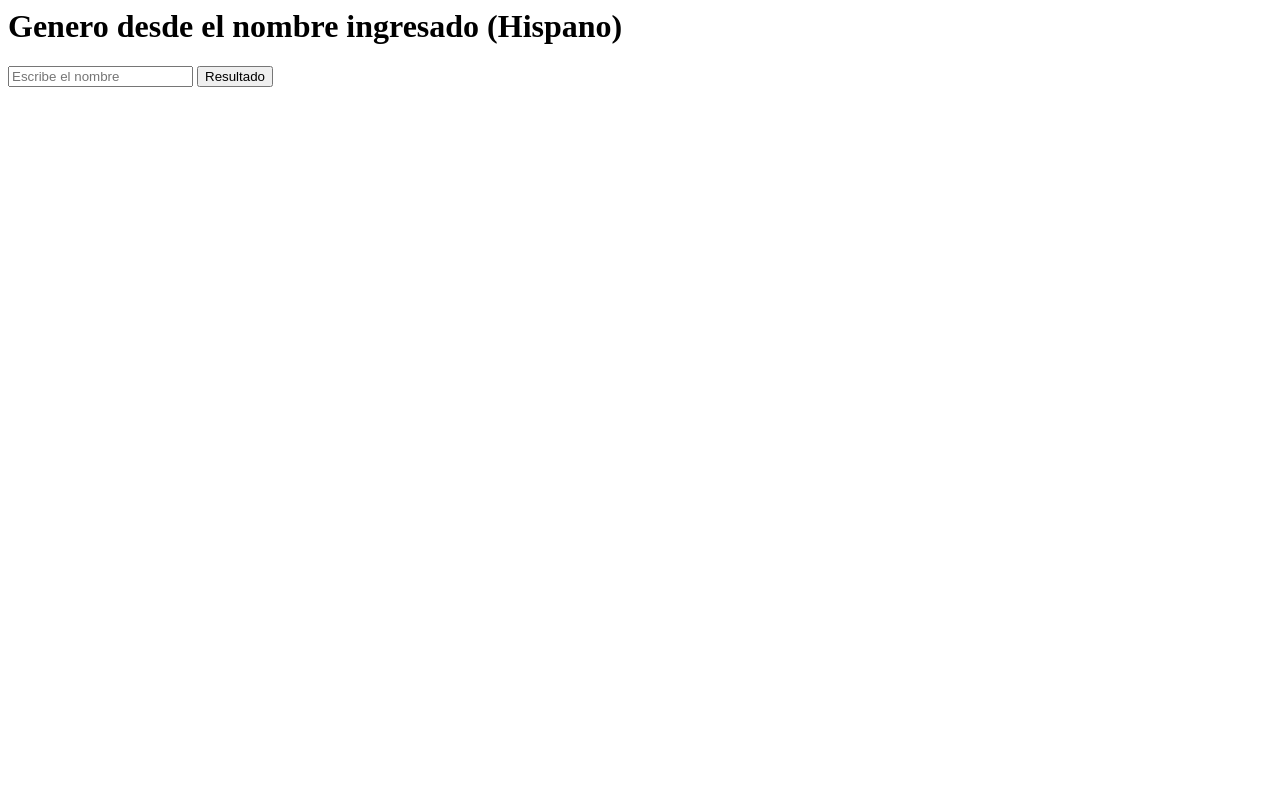
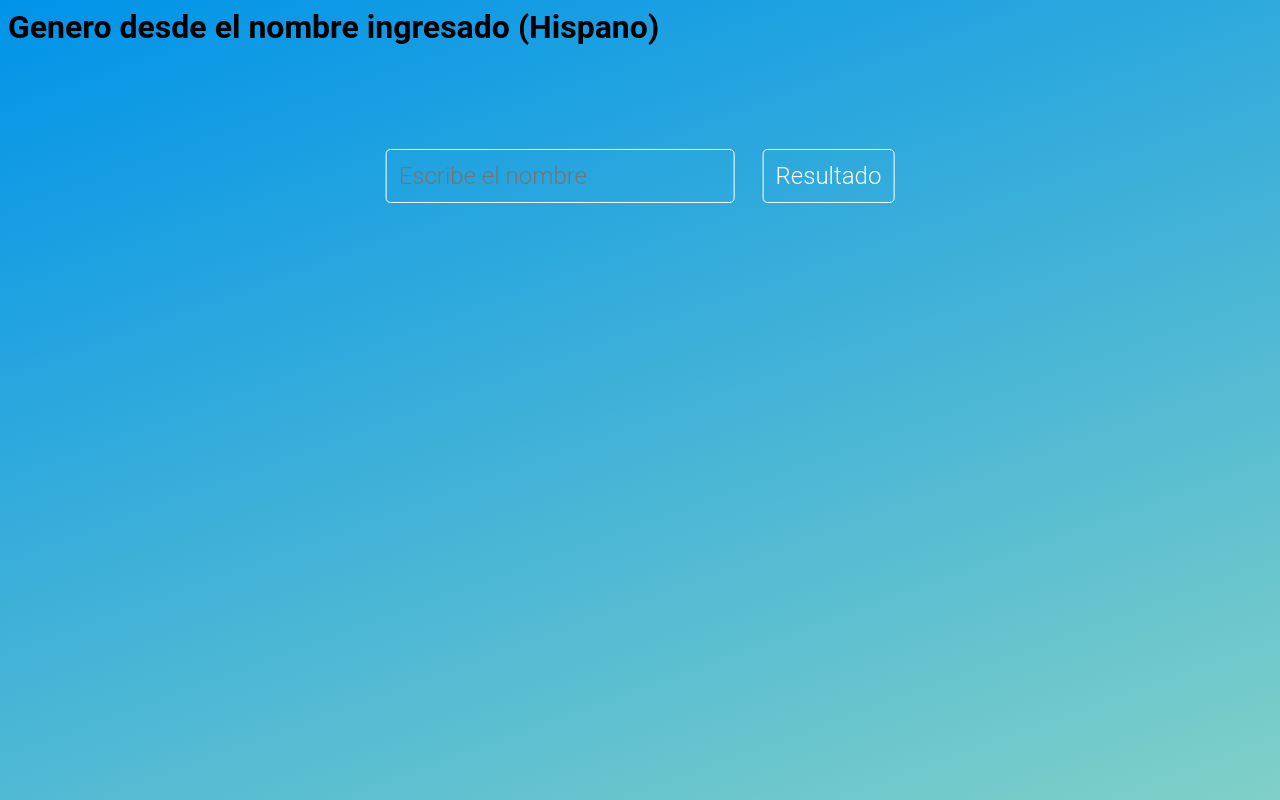
Before and after one commit to hansnavarrete1602/Test.github.io, a plain HTML site: page index.html in a window 1280 px wide. Drawn offline with Linux system fonts and the light colour scheme.

Commit message:
Add files via upload

```diff
--- a/index.html
+++ b/index.html
@@ -1,3 +1,11 @@
+<html lang="es">
+  <head>
+    <meta charset="UTF-8">
+    <meta http-equiv="X-UA-Compatible" content="IE-edge">
+    <meta name="viewreport" content="width=device-width, initial-scale=1.0">
+    <link href="index.css" rel="stylesheet " />
+    <script src="index.js" type="text/javascript" defer></script>
+  </head>
 <main>
   <h1>
         Genero desde el nombre ingresado (Hispano)
@@ -8,3 +16,4 @@
     <h2 id="output"></h2>
   </section>
 </main>
+ </html>
```
